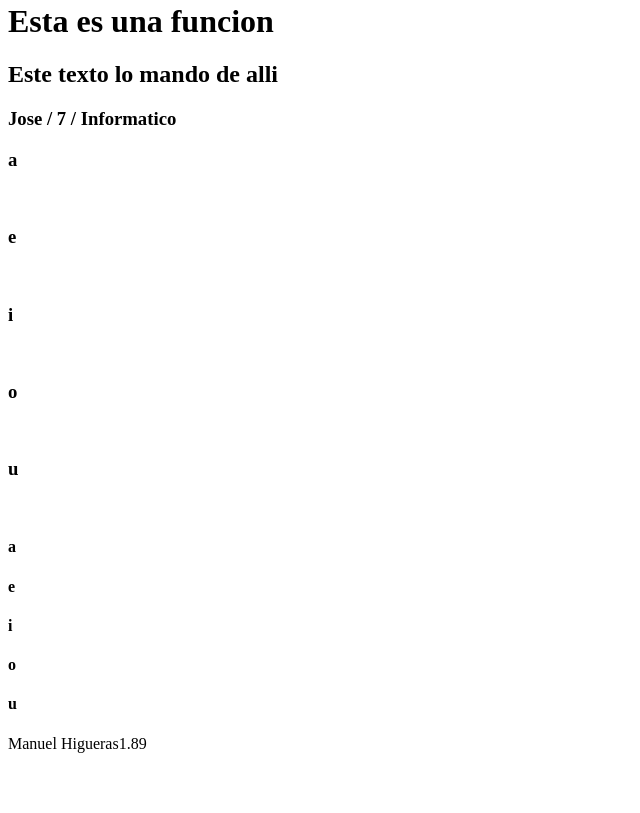
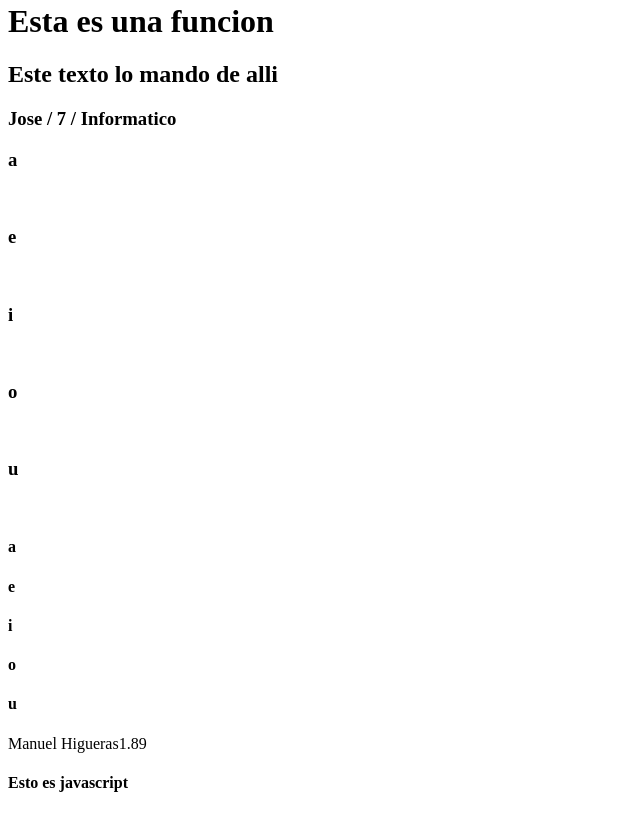
Before and after one commit to AlejandroTorres243/Javascript, a plain HTML site: page index.html in a window 1280 px wide. Shown: the part 489-1302 px from the top of the page, without its empty margins (0-640 px from the left). Before the commit the page ends 1250 px from the top, so only its background shows below. Drawn offline with Linux system fonts and the light colour scheme.

Commit message:
new changes

```diff
--- a/index.html
+++ b/index.html
@@ -9,5 +9,6 @@
         <div id="datos"></div>
         <div id="bloque"></div>
         <script src="main.js" type="text/javascript"></script>
+        <h4>Esto es javascript</h4>
     </body>
 </html>
--- a/main.js
+++ b/main.js
@@ -61,4 +61,4 @@ for(cont = 0; cont < vocales.length; cont++){
 
 vocales.forEach(function(vocal){
     caja.innerHTML += `<h4>${vocal}</h4>`
-})
+});
```
